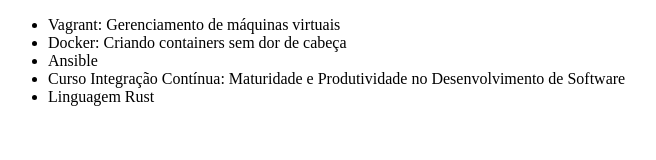
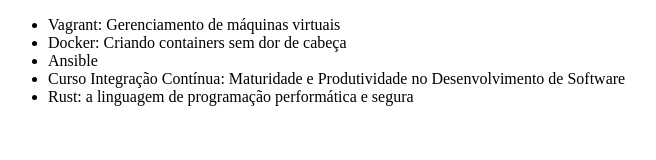
Before and after one commit to haskerzin/alura-git, a plain HTML site: page index.html in a window 1280 px wide. Shown: the whole page, without its empty margins (0-656 px from the left). Drawn offline with Linux system fonts and the light colour scheme.

Commit message:
Ajustando o nome do curso de Rust

```diff
--- a/index.html
+++ b/index.html
@@ -10,7 +10,7 @@
         <li>Docker: Criando containers sem dor de cabeça</li>
         <li>Ansible</li>
         <li>Curso Integração Contínua: Maturidade e Produtividade no Desenvolvimento de Software</li>
-	<li>Linguagem Rust</li>
+	<li>Rust: a linguagem de programação performática e segura</li>
     </ul>
 </body>
 </html>
```
